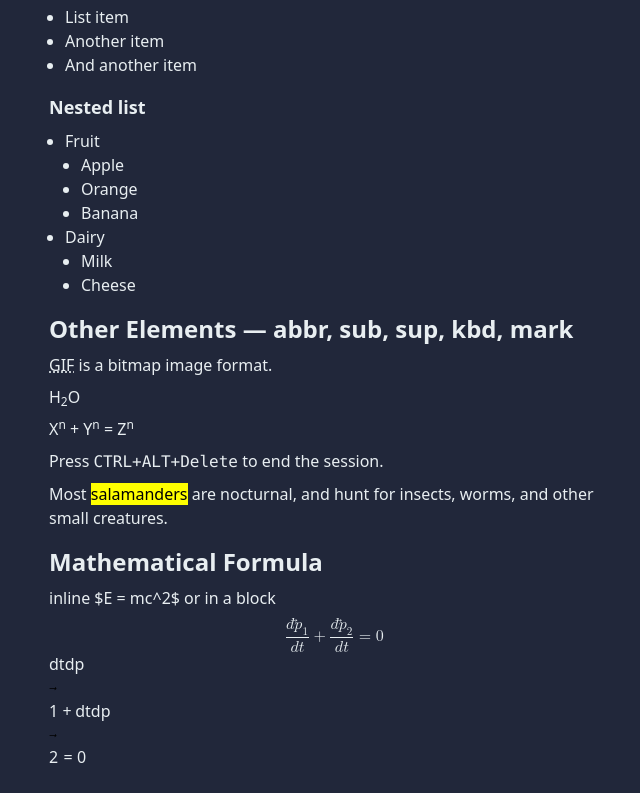
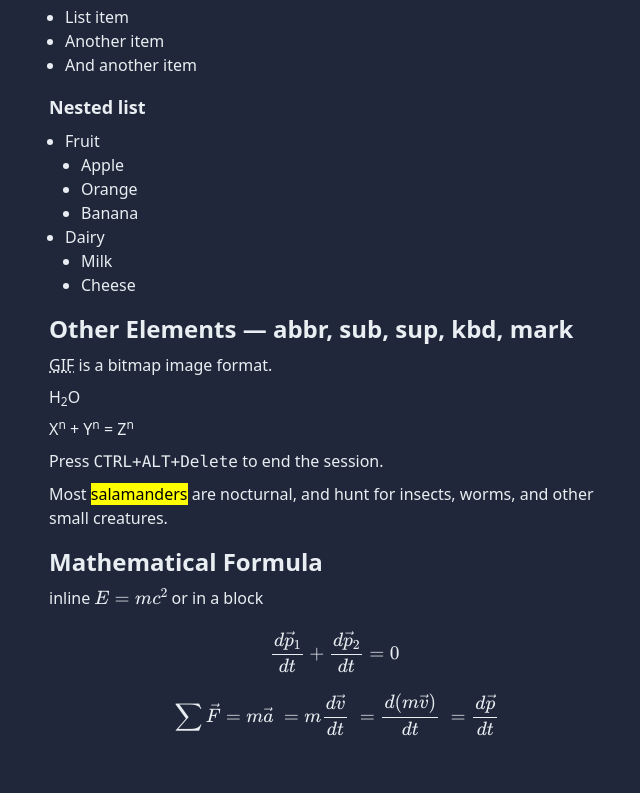
Before and after one commit to joackob/blog-nxt-template, an Astro site: page /blog/markdown-style-guide in a window 1280 px wide. Shown: the part 3168-3961 px from the top of the page, without its empty margins (303-943 px from the left). After the commit the page ends 3939 px from the top, so only its background shows below. Built offline with nearby package versions, Linux system fonts and the light colour scheme; Astro itself is replaced by a stand-in of ours.

Commit message:
add test for mathjax

```diff
--- a/src/content/blog/markdown-style-guide.md
+++ b/src/content/blog/markdown-style-guide.md
@@ -113,3 +113,12 @@ inline $E = mc^2$ or in a block
 $$
 \frac{d\vec p_1}{dt} +\frac{d\vec p_2}{dt} = 0\\
 $$
+
+$$
+\begin{split}
+\sum \vec F &= m\vec a\\
+&= m \frac{d\vec v}{dt}\\
+&= \frac{d(m\vec v)}{dt}\\
+ &= \frac{d\vec p}{dt}
+\end{split}
+$$
--- a/src/layouts/Page.astro
+++ b/src/layouts/Page.astro
@@ -20,7 +20,7 @@ const { title = SITE_TITLE, description = SITE_DESCRIPTION }: Props =
     <BaseHead title={title} description={description} />
 
     <!-- mathjax -->
-    <!-- <script src="https://polyfill.io/v3/polyfill.min.js?features=es6"></script>
+    <script src="https://polyfill.io/v3/polyfill.min.js?features=es6"></script>
     <script
       id="MathJax-script"
       async
@@ -35,23 +35,21 @@ const { title = SITE_TITLE, description = SITE_DESCRIPTION }: Props =
           fontCache: "global",
         },
       };
-    </script> -->
+    </script>
     <!-- ketex  -->
-    <link
+    <!-- <link
       rel="stylesheet"
       href="https://cdn.jsdelivr.net/npm/katex@0.16.7/dist/katex.min.css"
       integrity="sha384-3UiQGuEI4TTMaFmGIZumfRPtfKQ3trwQE2JgosJxCnGmQpL/lJdjpcHkaaFwHlcI"
       crossorigin="anonymous"
     />
 
-    <!-- The loading of KaTeX is deferred to speed up page rendering -->
     <script
       defer
       src="https://cdn.jsdelivr.net/npm/katex@0.16.7/dist/katex.min.js"
       integrity="sha384-G0zcxDFp5LWZtDuRMnBkk3EphCK1lhEf4UEyEM693ka574TZGwo4IWwS6QLzM/2t"
       crossorigin="anonymous"></script>
 
-    <!-- To automatically render math in text elements, include the auto-render extension: -->
     <script
       defer
       src="https://cdn.jsdelivr.net/npm/katex@0.16.7/dist/contrib/auto-render.min.js"
@@ -66,17 +64,14 @@ const { title = SITE_TITLE, description = SITE_DESCRIPTION }: Props =
       renderMathInElement(document.body);
       document.addEventListener("DOMContentLoaded", function () {
         renderMathInElement(document.body, {
-          // customised options
-          // • auto-render specific keys, e.g.:
           delimiters: [
             { left: "$$", right: "$$", display: true },
             { left: "$", right: "$", display: false },
           ],
-          // • rendering keys, e.g.:
           throwOnError: false,
         });
       });
-    </script>
+    </script> -->
   </head>
   <body class="bg-primary text-secondary font-sans mx-4">
     <main class="max-w-xl mx-auto">
```
